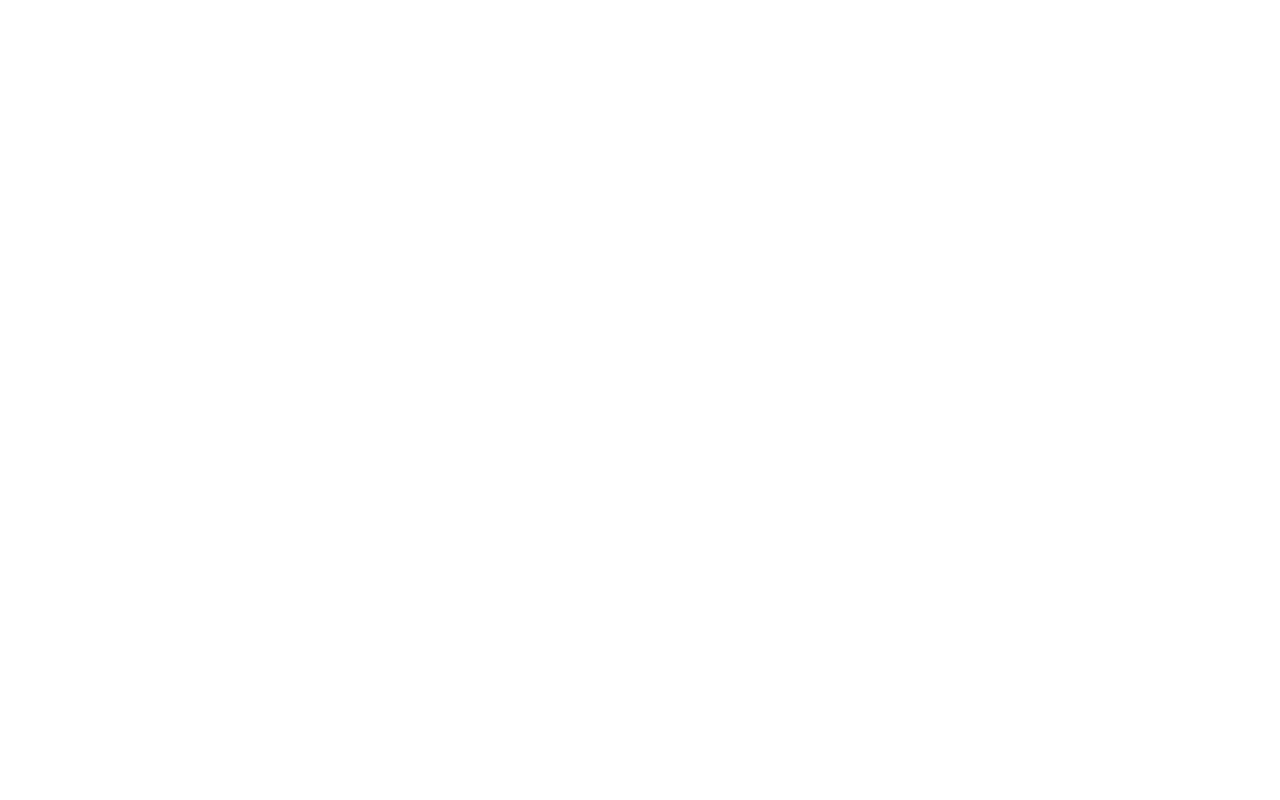
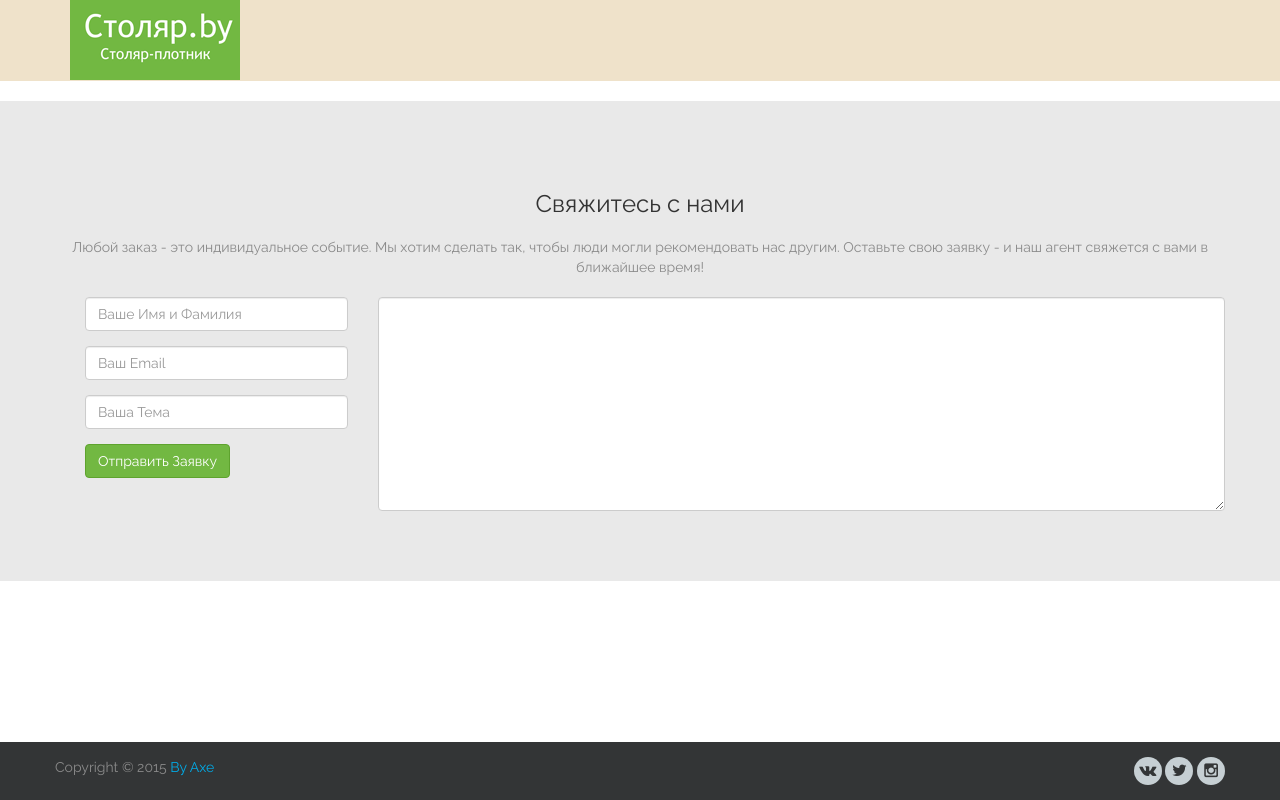
Before and after one commit to ByAxe/Stolar.by-, a plain HTML site: page query.html in a window 1280 px wide. Drawn offline with Linux system fonts and the light colour scheme.

Commit message:
0.3.0
Add query.html page. It still looks like blank template. Don't care
about this.

```diff
--- a/query.html
+++ b/query.html
@@ -0,0 +1,119 @@
+<!DOCTYPE html>
+<html>
+  <head>
+    <title>Столяр-Плотник</title>
+    <meta name="keywords" content="" />
+	<meta name="description" content="" />
+    <!--
+    Smoothy Template
+    http://www.templatemo.com/free-website-templates/396-smoothy
+    -->
+    <meta charset="UTF-8">
+    <meta name="viewport" content="width=device-width, initial-scale=1.0">
+    <!-- Bootstrap -->
+    <link href="css/bootstrap.min.css" rel="stylesheet">
+    <link href="css/font-awesome.min.css" rel="stylesheet">
+    <link href="css/templatemo_style.css" rel="stylesheet">
+   	<link rel="stylesheet" href="css/templatemo_misc.css">
+
+    <link href="css/circle.css" rel="stylesheet">
+    <link href="css/jquery.bxslider.css" rel="stylesheet" />
+    <link rel="stylesheet" href="css/nivo-slider.css">
+    <link rel="stylesheet" href="css/slimbox2.css" type="text/css" media="screen" />
+    <link href='http://fonts.googleapis.com/css?family=Raleway:400,100,600' rel='stylesheet' type='text/css'>
+    <script type="text/javascript" src="js/jquery.min.js"></script>
+    <script type="text/JavaScript" src="js/slimbox2.js"></script>
+
+    <!-- HTML5 Shim and Respond.js IE8 support of HTML5 elements and media queries -->
+    <!-- WARNING: Respond.js doesn't work if you view the page via file:// -->
+    <!--[if lt IE 9]>
+      <script src="https://oss.maxcdn.com/libs/html5shiv/3.7.0/html5shiv.js"></script>
+      <script src="https://oss.maxcdn.com/libs/respond.js/1.3.0/respond.min.js"></script>
+    <![endif]-->
+  <link rel="stylesheet" type="text/css" href="css/ddsmoothmenu.css" />
+	<script type="text/javascript" src="js/jquery.min.js"></script>
+	<script type="text/javascript" src="js/ddsmoothmenu.js"></script>
+
+<!--/***********************************************
+* Smooth Navigational Menu- (c) Dynamic Drive DHTML code library (www.dynamicdrive.com)
+* This notice MUST stay intact for legal use
+* Visit Dynamic Drive at http://www.dynamicdrive.com/ for full source code
+***********************************************/
+
+-->
+
+  <link rel="stylesheet" type="text/css" href="css/style.css" />
+  <link rel="stylesheet" type="text/css" href="css/links.css" />
+
+  </head>
+  <body>
+
+    <div class="navbar navbar-static-top color_header">
+      <div class="container">
+        <div class="navbar-header">
+          <a href="#"><img src="images/templatemo_logo.png" alt="logo"></a>
+        </div>
+      </div>
+    </div>
+
+    <!--Contact Start -->
+    <div class="templatemo_lightgrey" id="templatemo_contact">
+    	<div class="templatemo_paracenter">
+    	<h2>Свяжитесь с нами</h2></div>
+        <div class="clear"></div>
+        <div class="container">
+        	<div class="templatemo_paracenter">
+            Любой заказ - это индивидуальное событие. Мы хотим сделать так, чтобы люди могли рекомендовать нас другим. Оставьте свою заявку - и наш агент свяжется с вами в ближайшее время!
+            </div>
+            <div class="clear"></div>
+            <div class="container">
+        <div class="row">
+          <div class="container">
+        <div class="row">
+          <div class="col-md-3">
+            <form role="form">
+              <div class="form-group">
+                <input name="fullname" type="text" class="form-control" id="fullname" placeholder="Ваше Имя и Фамилия" maxlength="60">
+              </div>
+              <div class="form-group">
+                <input name="email" type="text" class="form-control" id="email" placeholder="Ваш Email" maxlength="30">
+              </div>
+              <div class="form-group">
+                <input name="subject" type="text" class="form-control" id="subject" placeholder="Ваша Тема" maxlength="40">
+              </div>
+              <div><button type="button" class="btn btn-primary">Отправить Заявку</button></div>
+            </form>
+          </div>
+          <div class="col-md-9">
+            <div class="txtarea">
+              <textarea name="message" rows="10" class="form-control" id="message"></textarea>
+            </div>
+          </div>
+        </div>
+      </div>
+        </div>
+      </div>
+        </div>
+  </div>
+
+    <!--Contact End-->
+
+    <!-- Bottom Start -->
+      <div class="templatemo_bottom navbar-fixed-bottom">
+      	<div class="container">
+          	<div class="row">
+              	<div class="left">
+                  	<span>Copyright © 2015 <a href="#">By Axe</a></span>
+                  </div>
+                  <div class="right">
+                    <a href="http://vk.com/gimbarr_by_axe"><div class="fa fa-vk soc"></div></a>
+                    <a href="https://twitter.com/ByaxeSx"><div class="fa fa-twitter soc"></div></a>
+                    <a href="https://instagram.com/byaxe.sx/"><div class="fa fa-instagram soc"></div></a>
+                  </div>
+              </div>
+          </div>
+      </div>
+      <!-- Bottom End -->
+
+  </body>
+</html>
```
Also changed, not shown: price.html (+1 -0 lines).
